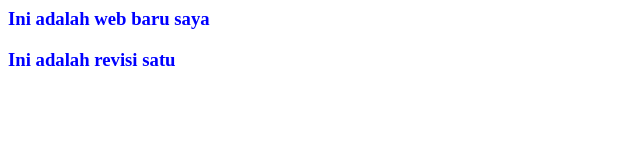
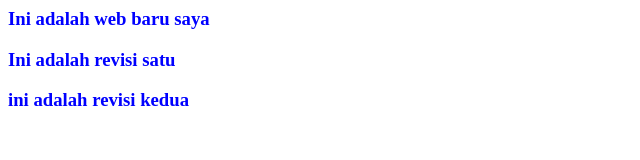
Before and after one commit to idhamkhalif/tes, a plain HTML site: page index.html in a window 1280 px wide. Shown: the whole page, without its empty margins (0-640 px from the left). Drawn offline with Linux system fonts and the light colour scheme.

Commit message:
Revisi 8

```diff
--- a/index.html
+++ b/index.html
@@ -11,5 +11,6 @@
 	<body>
 		<h3>Ini adalah web baru saya</h3>
 		<h3>Ini adalah revisi satu<h3>
+		<h3>ini adalah revisi kedua</h3>
 	</body>
 </html>
```
